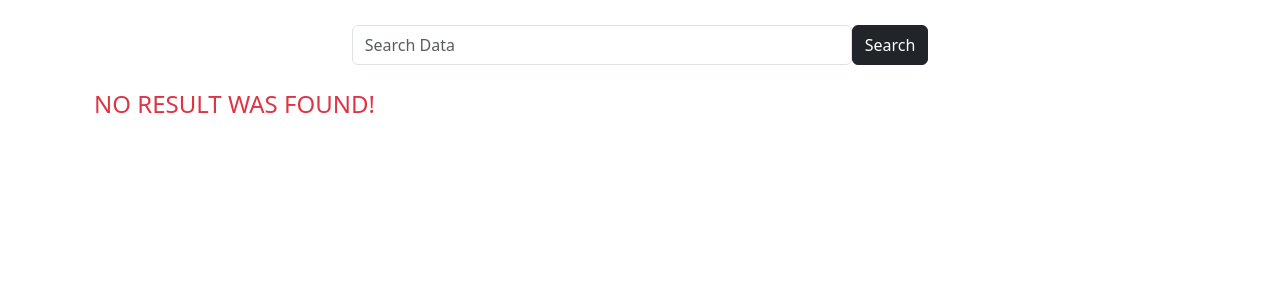
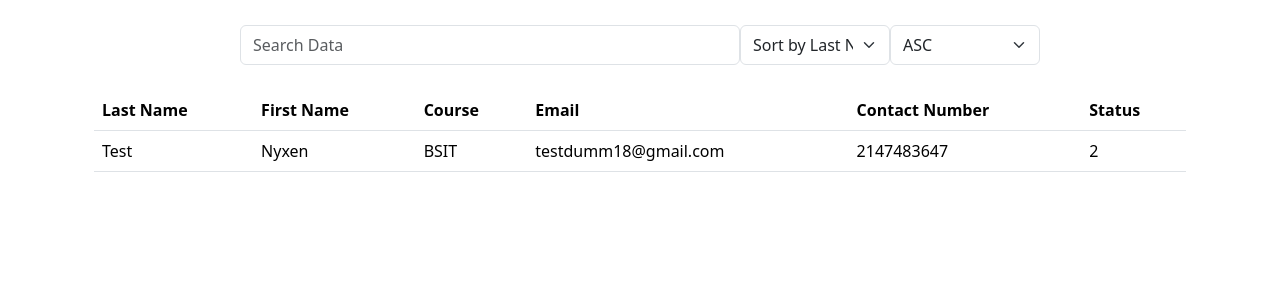
Before and after one commit to Cole-0/Group-4, a PHP site: page /phpmailer/admin_search_and_sort.php in a window 1280 px wide. Shown: the top 300 px of the page. Run offline with PHP 8.4, Linux system fonts and the light colour scheme; data comes from the database, SQL or seed files in the repository.

Commit message:
added admin sort and suggestions based on keyword

```diff
--- a/admin_search_and_sort.php
+++ b/admin_search_and_sort.php
@@ -1,15 +1,57 @@
 <?php
 include 'db/connect.php';
 
-if (isset($_POST['submit'])){ //check niya kung napindot ba yung submit button
-    $search = $_POST['search'];
-    $query = $conn->prepare('SELECT lname, fname, course, email, contactno FROM tbl_users
-                                                             WHERE lname LIKE :keyword OR fname LIKE :keyword');
+$sortColumn = 'lname';
+$sortOrder = 'ASC';
 
-    $query->bindValue(':keyword', '%' . $search . '%', PDO::PARAM_STR); //bind yung sinearcch na keyword sa :keyword
+// CHECK KUNG ALIN DITO YUNG PININDOT NI USER
+if (isset($_POST['sort_column'])) {
+    $sortColumn = $_POST['sort_column'];
+}
+if (isset($_POST['sort_order'])) {
+    $sortOrder = ($_POST['sort_order'] === 'DESC') ? 'DESC' : 'ASC';
+}
+
+// Retrieve all data with specified sorting
+$query = $conn->prepare("SELECT lname, fname, course, email, contactno, status
+                         FROM tbl_users
+                         ORDER BY $sortColumn $sortOrder");
 $query->execute();
-    $results = $query->fetchAll(); //check kung meron nahanap
+$allResults = $query->fetchAll();
+$allRows = $query->rowCount();
+
+//SUGGESTIONS NI AJAX
+if (isset($_GET['searchbar'])) {
+    $search = trim($_GET['searchbar']);
+    $query = $conn->prepare("SELECT DISTINCT fname, lname
+                             FROM tbl_users
+                             WHERE LOWER(CONCAT(fname, ' ', lname)) LIKE LOWER(:keyword)");
+    $query->bindValue(':keyword', '%' . $search . '%', PDO::PARAM_STR);
+    $query->execute();
+    $results = $query->fetchAll(PDO::PARAM_STR);
+
+    echo json_encode($results);
+    exit;
+}
+
+$searchResults = null;
+$rows = 0;
+
+try {//DISPLAY NUNG SINEARCH
+    if (isset($_POST['submit'])) {
+        $search = trim($_POST['search']);
+        $query = $conn->prepare("SELECT lname, fname, course, email, contactno, status
+                                 FROM tbl_users
+                                 WHERE LOWER(CONCAT(fname, ' ', lname)) LIKE LOWER(:keyword)
+                                 ORDER BY $sortColumn $sortOrder");
+        $query->bindValue(':keyword', '%' . $search . '%', PDO::PARAM_STR);
+        $query->execute();
+        $searchResults = $query->fetchAll();
         $rows = $query->rowCount();
+    }
+} catch (PDOException $e) {
+    echo 'Database error: ' . $e->getMessage();
+    die();
 }
 ?>
 
@@ -17,49 +59,70 @@ if (isset($_POST['submit'])){ //check niya kung napindot ba yung submit button
 <html lang="en">
 <head>
     <meta charset="UTF-8">
-    <meta name="viewport" content="width=device-width, initial-scale=1.0">
     <title>Sorting and Search</title>
     <link href="https://cdn.jsdelivr.net/npm/bootstrap@5.3.3/dist/css/bootstrap.min.css"
-    rel="stylesheet" integrity="sha384-QWTKZyjpPEjISv5WaRU9OFeRpok6YctnYmDr5pNlyT2bRjXh0JMhjY6hW+ALEwIH" crossorigin="anonymous">
+          rel="stylesheet">
+    <script src="https://code.jquery.com/jquery-3.6.0.min.js"></script>
 
-<!-- CSS di ako marunong magdesign-->
     <style>
-        .table-container {
-            text-align: center;
-        }
-        .table-container table {
-            margin: 0 auto;
-        }
-        .table-container table th,
-        .table-container table td {
-            padding-left: 100px;
-        }
         .search-container {
             text-align: center;
-            margin-bottom: 20px;
+            margin-top: 25px;
+            margin-bottom: 25px;
         }
         .searchbar {
             width: 500px;
             height: 40px;
         }
-        .search-container{
-            margin-top: 25px;
-            margin-bottom: 25px;
+        .suggestions {
+            border: 1px solid #ccc;
+            background: white;
+            position: absolute;
+            display: none;
+            z-index: 10;
+            list-style: none;
+            padding: 0;
+            margin: 0;
+            width: 500px;
+        }
+        .suggestion-item {
+            padding: 10px;
+            cursor: pointer;
+        }
+        .suggestion-item:hover {
+            background-color: #f0f0f0;
         }
     </style>
+    <script>
+    function sortOnChange() {
+        document.getElementById('sort-form').submit();
+    }
+    </script>
 </head>
-
 <body>
     <div class="container">
         <div class="search-container">
-            <form method="post" class="d-flex justify-content-center">
-                <input type="text" class="form-control mr-2 searchbar" placeholder="Search Data" name="search" required>
-                <button type="submit" name="submit" class="btn btn-dark">Search</button>
+            <form method="post" class="d-flex justify-content-center" id="sort-form">
+                <div style="position: relative;">
+                    <input type="text" class="form-control searchbar" placeholder="Search Data" name="search" id="search-bar" required>
+                    <ul class="suggestions" id="suggestions-list"></ul>
+                </div>
+
+                <select name="sort_column" class="form-select ml-2" style="width: 150px;" onchange="sortOnChange();">
+                    <option value="lname" <?php echo ($sortColumn === 'lname') ? 'selected' : ''; ?>>Sort by Last Name</option>
+                    <option value="status" <?php echo ($sortColumn === 'status') ? 'selected' : ''; ?>>Sort by Status</option>
+                </select>
+
+                <select name="sort_order" class="form-select ml-2" style="width: 150px;" onchange="sortOnChange();">
+                    <option value="ASC" <?php echo ($sortOrder === 'ASC') ? 'selected' : ''; ?>>ASC</option>
+                    <option value="DESC" <?php echo ($sortOrder === 'DESC') ? 'selected' : ''; ?>>DESC</option>
+                </select>
             </form>
         </div>
+
         <div class="container">
             <?php
-            if (isset($rows) && $rows != 0){ //check niya kung meron bang result yung nisearch
+            if ($allRows > 0) {
                 echo '<div class="table-container">';
                 echo '<table class="table">';
                 echo '<thead>';
@@ -69,27 +132,77 @@ if (isset($_POST['submit'])){ //check niya kung napindot ba yung submit button
                 echo '<th>Course</th>';
                 echo '<th>Email</th>';
                 echo '<th>Contact Number</th>';
+                echo '<th>Status</th>';
                 echo '</tr>';
                 echo '</thead>';
                 echo '<tbody>';
-                foreach($results as $row){ //display niya
+                foreach ($allResults as $row) {
                         echo '<tr>';
                         echo '<td>' . $row['lname'] . '</td>';
                         echo '<td>' . $row['fname'] . '</td>';
                         echo '<td>' . $row['course'] . '</td>';
                         echo '<td>' . $row['email'] . '</td>';
                         echo '<td>' . $row['contactno'] . '</td>';
+                        echo '<td>' . $row['status'] . '</td>';
                         echo '</tr>';
                 }
                 echo '</tbody>';
                 echo '</table>';
                 echo '</div>';
-            }
-            else{
-                echo '<h4 class="text-danger">NO RESULT WAS FOUND!</h4>';
+            } else {
+                echo '<h4 class="text-danger" style="text-align: center">No results found.</h4>';
             }
             ?>
         </div>
     </div>
+
+<script>
+$(document).ready(function () {
+    var searchBar = $('#search-bar');
+    var suggestionsList = $('#suggestions-list');
+
+    searchBar.on('keyup', function () {
+        var searchTerm = $.trim($(this).val());
+
+        if (searchTerm.length >= 2) {
+            $.ajax({
+                url: '<?php echo $_SERVER["PHP_SELF"]; ?>',
+                type: 'GET',
+                data: { searchbar: searchTerm },
+                success: function (response) {
+                    var suggestions = JSON.parse(response);
+                    suggestionsList.empty();
+
+                    if (suggestions.length > 0) {
+                        suggestionsList.show();
+
+                        suggestions.forEach(function (suggestion) {// LALABAS SUGGESTIONS BASE SA KEYWORD MO
+                            var suggestionText = suggestion.fname + ' ' + suggestion.lname;
+                            var item = $('<li>')
+                                .addClass('suggestion-item')
+                                .text(suggestionText)
+                                .on('click', function () {
+                                    searchBar.val(suggestionText);
+                                    document.getElementById('sort-form').submit();
+                                    suggestionsList.hide();
+                                });
+
+                            suggestionsList.append(item);
+                        });
+                    } else {// WALA LALABAS KAPAG WALA NAGMATCH SA SINEARCH MONG KEYWORD
+                        suggestionsList.hide();
+                    }
+                },
+                error: function (err) {
+                    console.error('Error fetching suggestions:', err);
+                }
+            });
+        } else {
+            suggestionsList.hide();
+        }
+    });
+});
+</script>
+
 </body>
 </html>
```
Lines whose indentation alone changed are shown as unchanged.
